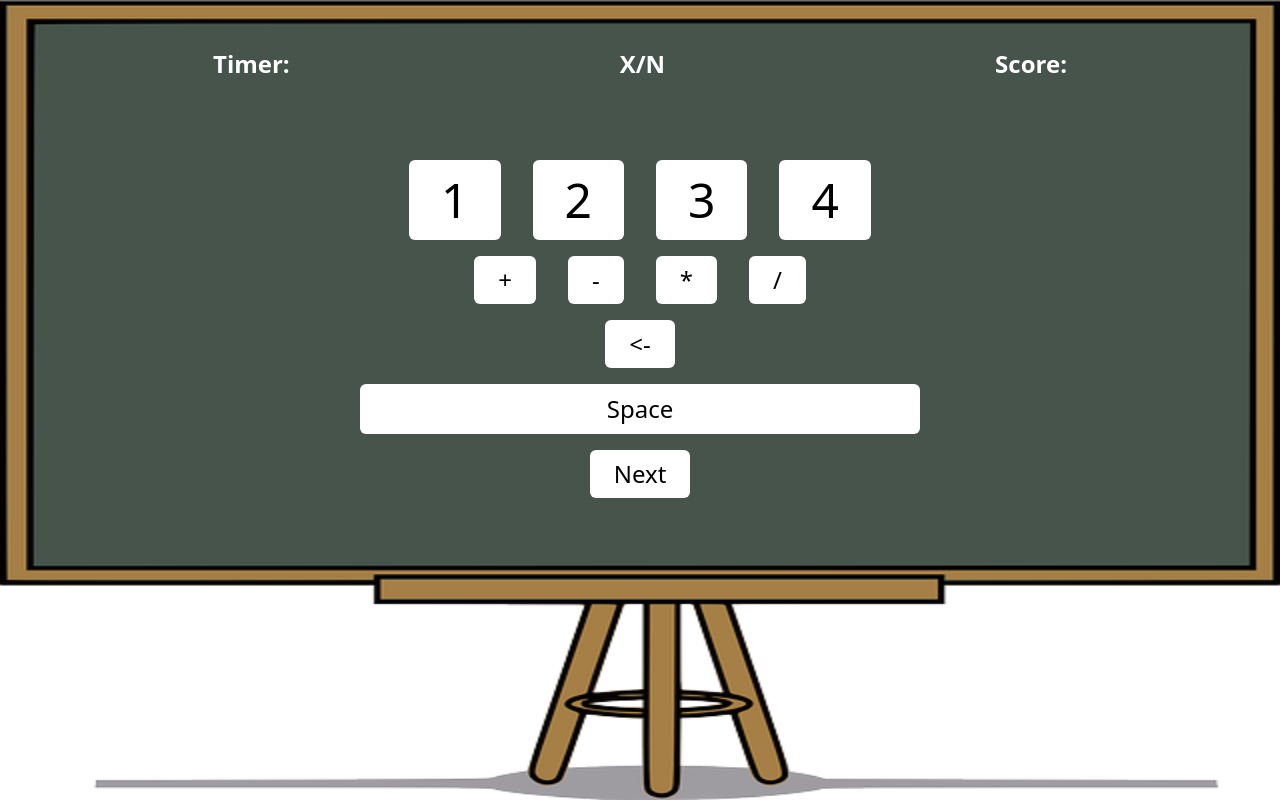
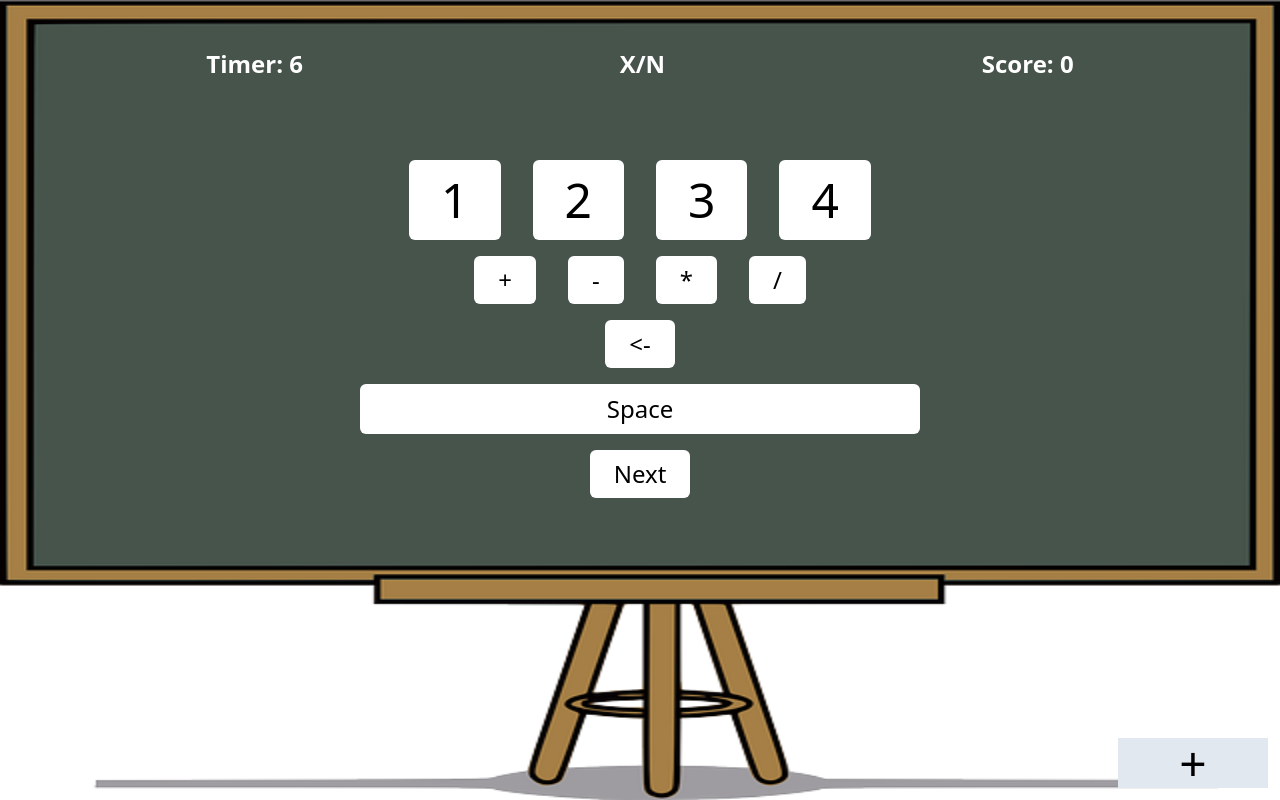
Before and after one commit to kanin-kearpimy/spin-wasm-tutorial, a website built with Parcel: page frontend/src/index.html in a window 1280 px wide. Built offline with nearby package versions, Linux system fonts and the light colour scheme.

Commit message:
frontend draft logic complete

```diff
--- a/frontend/src/index.html
+++ b/frontend/src/index.html
@@ -9,16 +9,16 @@
     <title>24 Number Game!</title>
 </head>
 <body>
-    <main class="w-full flex flex-col h-screen p-12">
+    <main class="w-full flex flex-col h-screen p-12 relative">
         <div class="w-full flex flex-row justify-around text-white font-bold text-2xl">
             <div>
-                Timer:
+                Timer: <span id="timer"></span>
             </div>
             <div>
                 X/N
             </div>
             <div>
-                Score:
+                Score: <span id="score"></span>
             </div>
         </div>
         <div class="flex flex-row mx-auto mt-20 text-5xl">
@@ -42,6 +42,9 @@
         <div class="flex flex-row mx-auto mt-4 text-2xl">
             <button id="next" class="number-calculate bg-white rounded-md py-2 px-6 mx-4 active:bg-slate-200">Next</button>
         </div>
+        <div id="instruction" class="absolute text-5xl p-2 flex justify-center items-center bottom-0 right-0 w-[150px] h-[50px] mr-3 mb-3 bg-slate-200">
+
+        </div>
     </main>
     <script src="js/index.js"></script>
 </body>
--- a/frontend/src/js/index.js
+++ b/frontend/src/js/index.js
@@ -0,0 +1,42 @@
+const session = {
+    "number-1": 1,
+    "number-2": 2,
+    "number-3": 3,
+    "number-4": 4,
+    "plus": '+',
+    "minus": '-',
+    "multiply": '*',
+    "divide": '/',
+    "back": '<-',
+    "space": 'space',
+    "next": 'next'
+}
+
+
+const startGame = () => {
+    let start = 10
+    const score = setInterval(startScoreBoard, 500)
+    const timer = setInterval(() => {
+        if(start < 0) {
+            clearInterval(score)
+            return clearInterval(timer)
+        }
+        displayInstruction(10 - start)
+        setTimer(start)
+        start = start - 1
+    }, 1000)
+}
+
+const startScoreBoard = () => {
+    document.querySelector('#score').innerHTML = 0
+}
+
+const displayInstruction = (time) => {
+    document.querySelector('#instruction').innerHTML = session[Object.keys(session)[time]]
+}
+
+const setTimer = (time) => {
+    document.querySelector('#timer').innerHTML = time
+}
+
+startGame()
```
